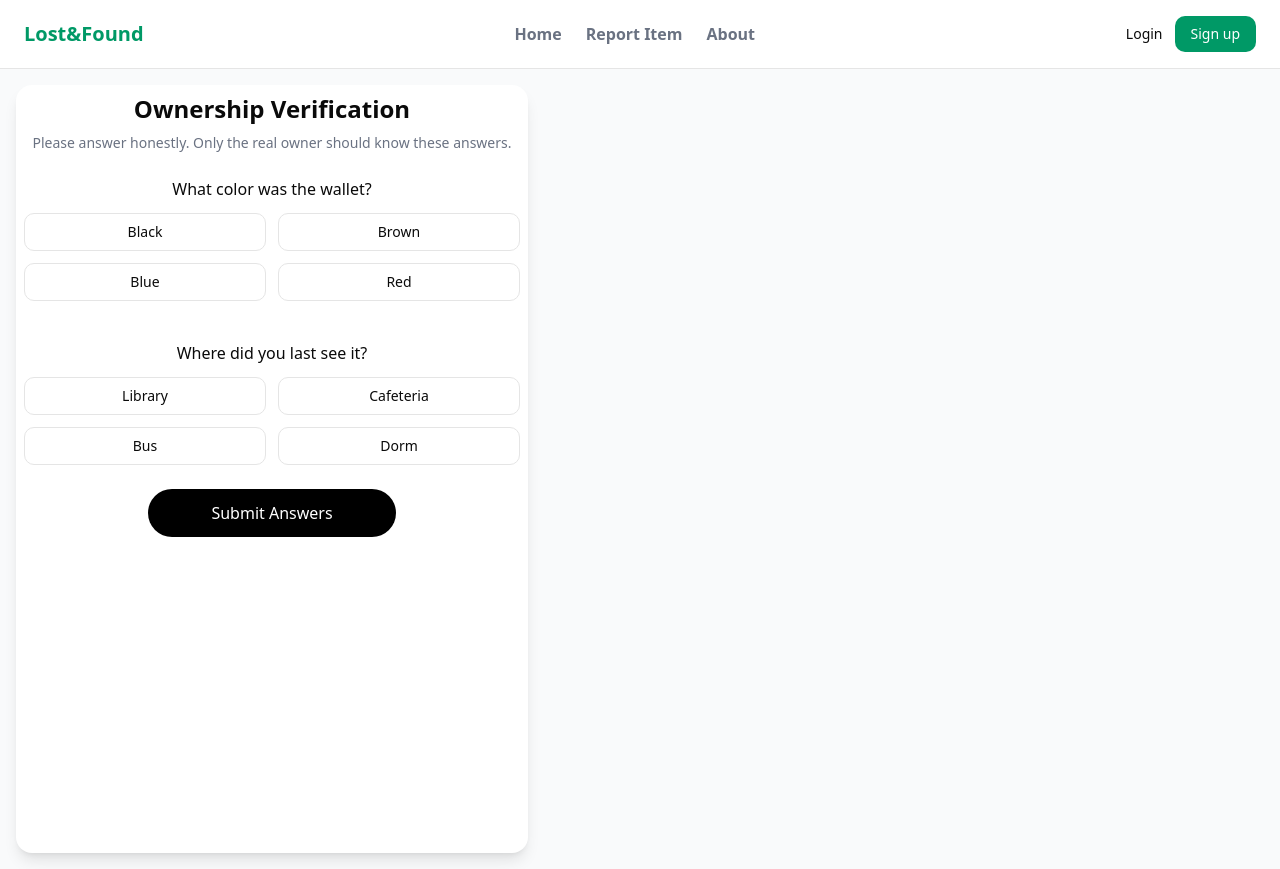
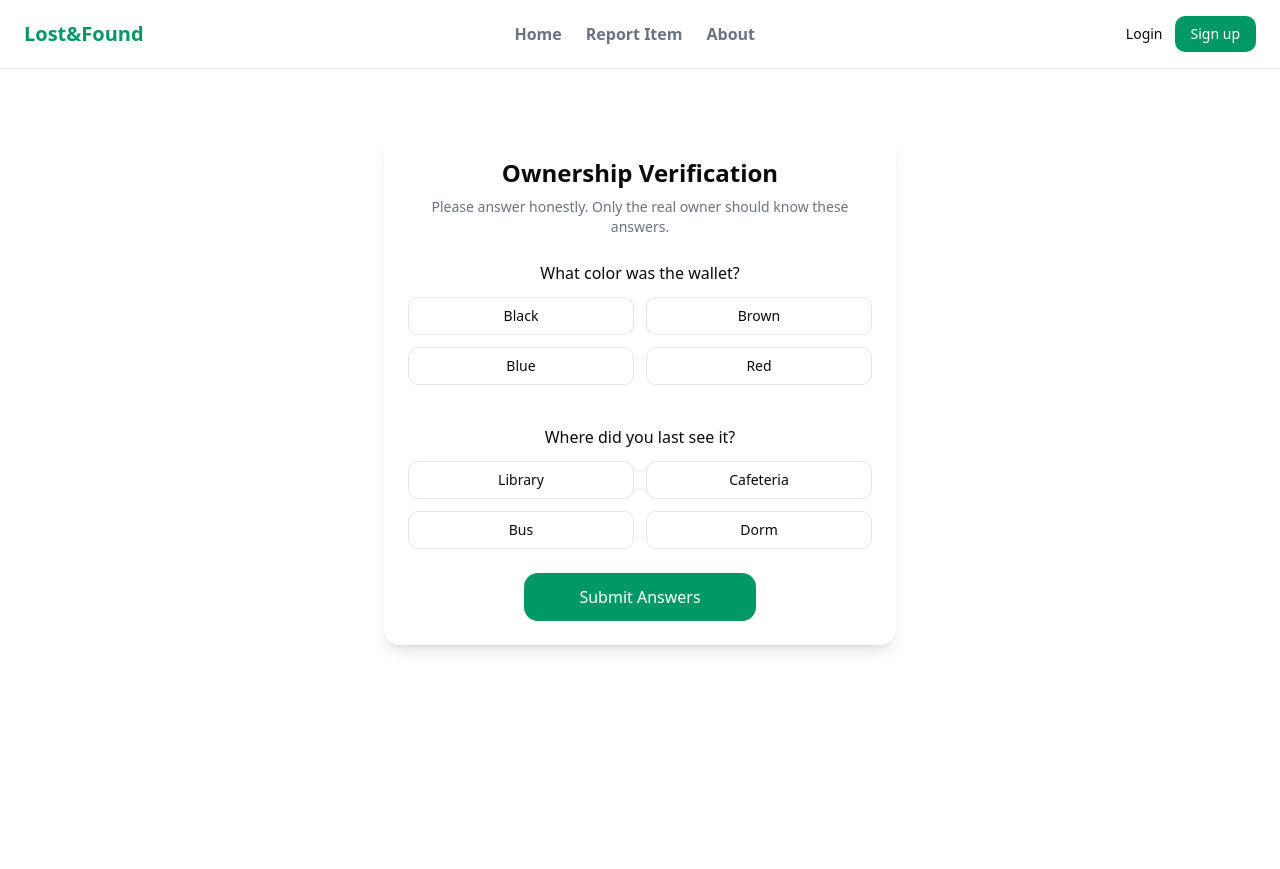
Before and after one commit to Kalkidan407/lost-found-frontend, a Next.js app: page /quize/1 in a window 1280 px wide. After the commit the page ends 800 px from the top, so only its background shows below. Built offline with nearby package versions, Linux system fonts and the light colour scheme.

Commit message:
ownership quize added

```diff
--- a/src/Components/ItemCards.tsx
+++ b/src/Components/ItemCards.tsx
@@ -3,8 +3,10 @@
 import Image from "next/image";
 import { cn } from "@/lib/utils";
 import { LocateFixed, LockKeyholeIcon } from "lucide-react";
+import { useRouter } from "next/navigation";
 
 type ItemCardProps = {
+  id: number;
   title: string;
   category: string;
   location: string;
@@ -15,6 +17,7 @@ type ItemCardProps = {
 };
 
 export default function ItemCard({
+  id,
   title,
   category,
   location,
@@ -23,6 +26,7 @@ export default function ItemCard({
   imageUrl,
   isVerified,
 }: ItemCardProps) {
+  const route = useRouter();
   return (
     <div className="bg-white rounded-xl shadow-sm border hover:shadow-md transition">
 
@@ -73,17 +77,20 @@ export default function ItemCard({
 
 
 
-        <button className="mt-3
+        <button
+         onClick={() => route.push(`/quize/${id}`)}
+        className="mt-3
                 w-full border-emerald-600
-                text-emerald-600
+                text-white
                 font-bold py-2 rounded-lg
                 text-sm hover:bg-emerald-500
-                bg-emerald-700 text-white
+                bg-emerald-700
                 hover:text-white transition"
 
                 >
           Take Ownership Quiz
         </button>
+
         <div className="text-sm text-gray-400 text-right">
           {timeAgo}
         </div>
--- a/src/Components/ItemGrid.tsx
+++ b/src/Components/ItemGrid.tsx
@@ -17,7 +17,7 @@ export default function ItemGrid({ items }: ItemGridProps) {
         <div className="grid grid-cols-1 sm:grid-cols-2 lg:grid-cols-3 gap-6">
           {items.map((item) => (
             <ItemCard
-
+            id={item.id}
               key={item.id}
               title={item.name}
               category={item.categoryName}
--- a/src/Components/quiz/QuizCard.tsx
+++ b/src/Components/quiz/QuizCard.tsx
@@ -31,7 +31,7 @@ export default function QuizCard({ itemId }: { itemId: string }) {
 
   return (
 
-    <div className="w-full text-center   max-w-lg bg-white rounded-2xl shadow-lg p-2 ">
+    <div className="  items-center text-center  max-w-lg bg-white rounded-2xl shadow-lg p-6 mt-10 ">
 
       <h2 className="text-2xl font-semibold mb-2 ">
         Ownership Verification
@@ -54,7 +54,7 @@ export default function QuizCard({ itemId }: { itemId: string }) {
 
       <button
         onClick={handleSubmit}
-        className="mt-6 w-1/2  bg-black text-white py-3 rounded-full hover:opacity-90 transition"
+        className="mt-6 w-1/2  bg-emerald-600 text-white py-3 rounded-xl hover:opacity-90 transition"
       >
         Submit Answers
       </button>
--- a/src/Components/quiz/QuizQuestion.tsx
+++ b/src/Components/quiz/QuizQuestion.tsx
@@ -30,7 +30,7 @@ export default function QuizQuestion({
             className={`border rounded-lg py-2 text-sm transition
               ${
                 selected === option
-                  ? "bg-black text-white"
+                  ? "bg-emerald-600 text-white"
                   : "bg-white hover:bg-gray-100"
               }`}
           >
--- a/src/app/quize/[itemId]/page.tsx
+++ b/src/app/quize/[itemId]/page.tsx
@@ -8,7 +8,7 @@ export default function QuizPage({
   params: { itemId: string };
 }) {
   return (
-    <div className="min-h-screen flex  bg-gray-50 p-4">
+    <div className="m-auto flex  p-6 justify-center ">
       <QuizCard itemId={params.itemId} />
     </div>
   );
```
Also changed, not shown: src/Components/Navbar.tsx (added).
